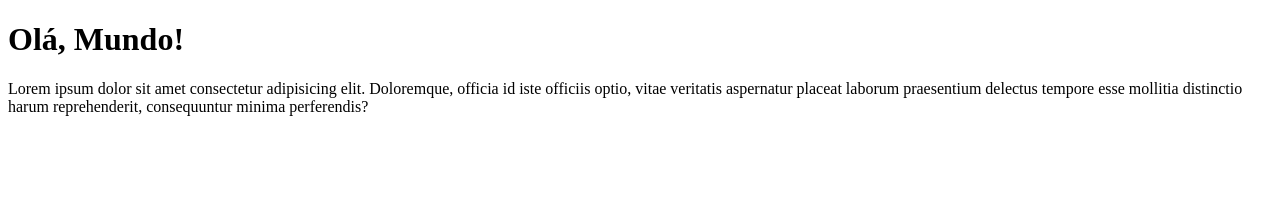
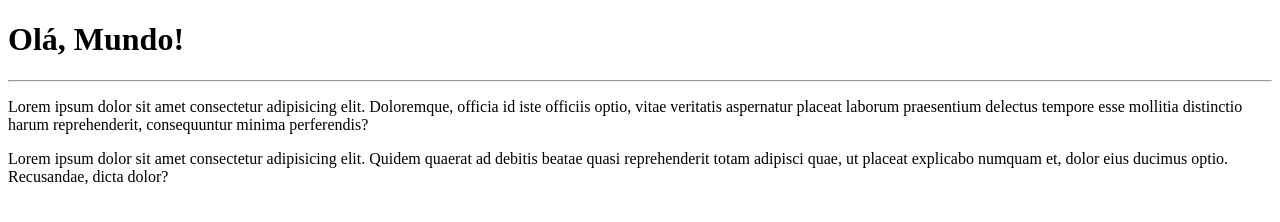
Before and after one commit to Eliwelton/GitHub-testes, a plain HTML site: page site-teste/index.html in a window 1280 px wide. Drawn offline with Linux system fonts and the light colour scheme.

Commit message:
Adicionei mais um paragrafo
Foi adicionado mais um paragrafo lorem ipsum.

```diff
--- a/site-teste/index.html
+++ b/site-teste/index.html
@@ -7,7 +7,8 @@
 </head>
 <body>
         <h1>Olá, Mundo!</h1>
+        <hr>
         <p>Lorem ipsum dolor sit amet consectetur adipisicing elit. Doloremque, officia id iste officiis optio, vitae veritatis aspernatur placeat laborum praesentium delectus tempore esse mollitia distinctio harum reprehenderit, consequuntur minima perferendis?</p>
-
+        <p>Lorem ipsum dolor sit amet consectetur adipisicing elit. Quidem quaerat ad debitis beatae quasi reprehenderit totam adipisci quae, ut placeat explicabo numquam et, dolor eius ducimus optio. Recusandae, dicta dolor?</p>
 </body>
 </html>
```
